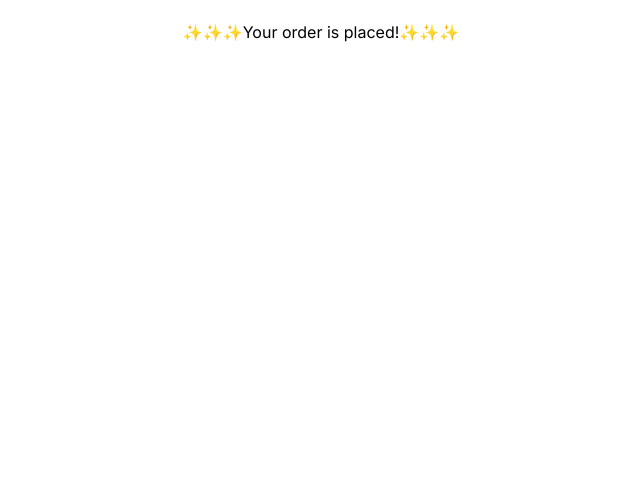
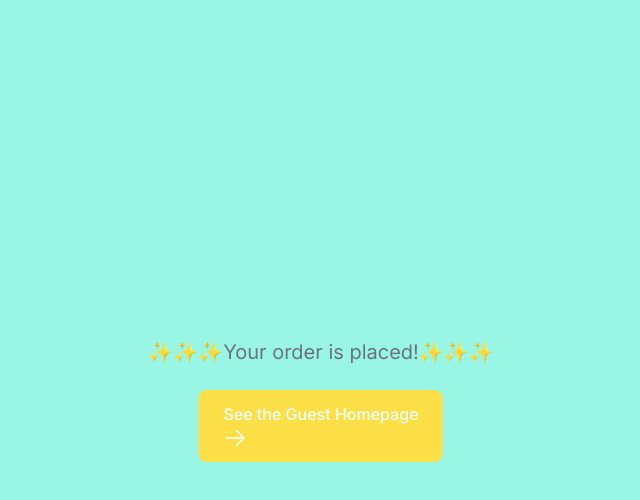
Before and after one commit to ooo11/jump, a Next.js app: page /guest/success in a window 1280 px wide. Shown: the top 500 px of the page, without its empty margins (319-959 px from the left). Built offline with nearby package versions, Linux system fonts and the light colour scheme; a web font is replaced by a local one.

Commit message:
Rework css on package 💅🏻

```diff
--- a/app/guest/success/page.tsx
+++ b/app/guest/success/page.tsx
@@ -1,9 +1,11 @@
 
 import { Metadata } from 'next';
+import Link from 'next/link';
+import { ArrowRightIcon } from '@heroicons/react/24/outline';
 
 
 export const metadata: Metadata = {
-    title: 'Guest Homepage',
+    title: 'Guest Success',
 };
 
 
@@ -15,12 +17,14 @@ export default async function Page() {
 
     return (
 
-        <main>
-            <div className="mt-5 flex w-full justify-center">
-                <p>✨✨✨Your order is placed!✨✨✨</p>
-            </div>
-
-
+        <main className="flex flex-col justify-center items-center min-h-screen bg-teal-200">
+            <p className="text-xl text-gray-500 mb-6">✨✨✨Your order is placed!✨✨✨</p>
+            <Link
+                href="/guest"
+                className="rounded-lg bg-yellow-300 px-6 py-3 text-sm font-medium text-white transition-colors hover:bg-blue-400 md:text-base"
+            >
+                <span>See the Guest Homepage</span> <ArrowRightIcon className="w-5 md:w-6" />
+            </Link>
         </main>
 
     );
```
